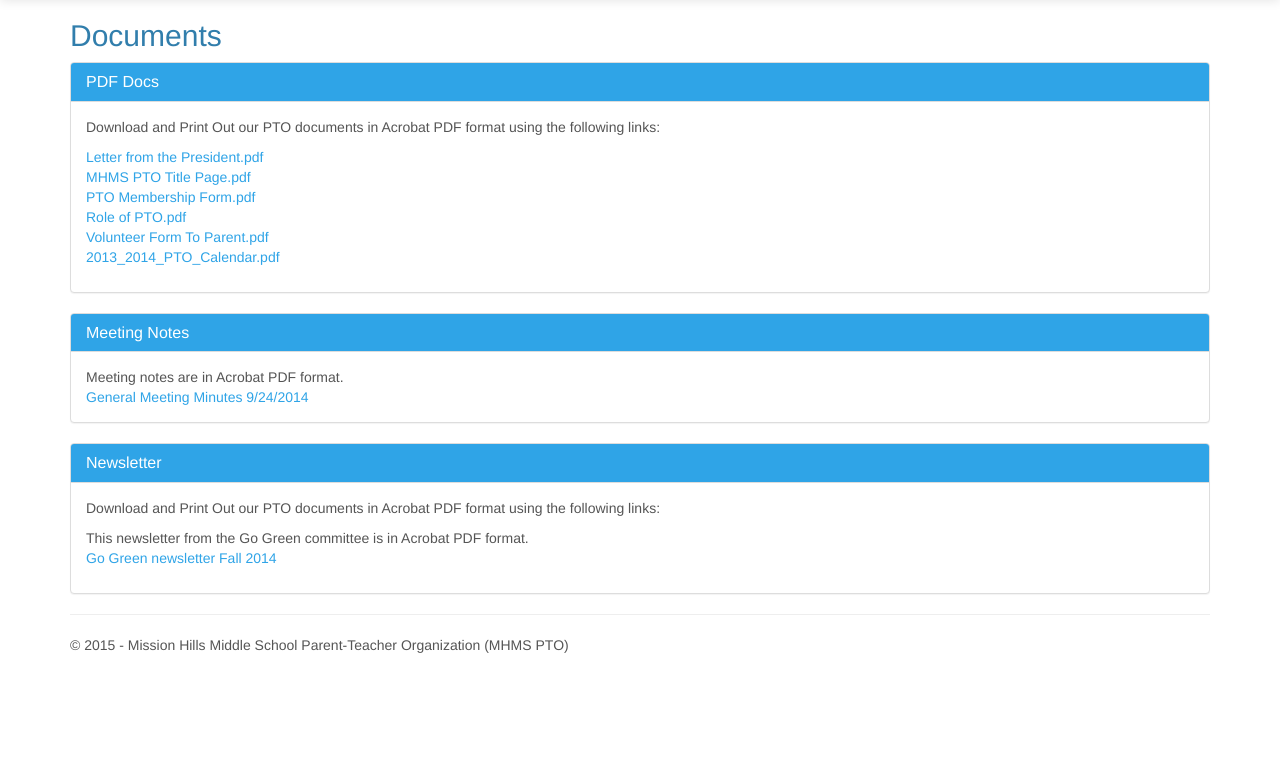
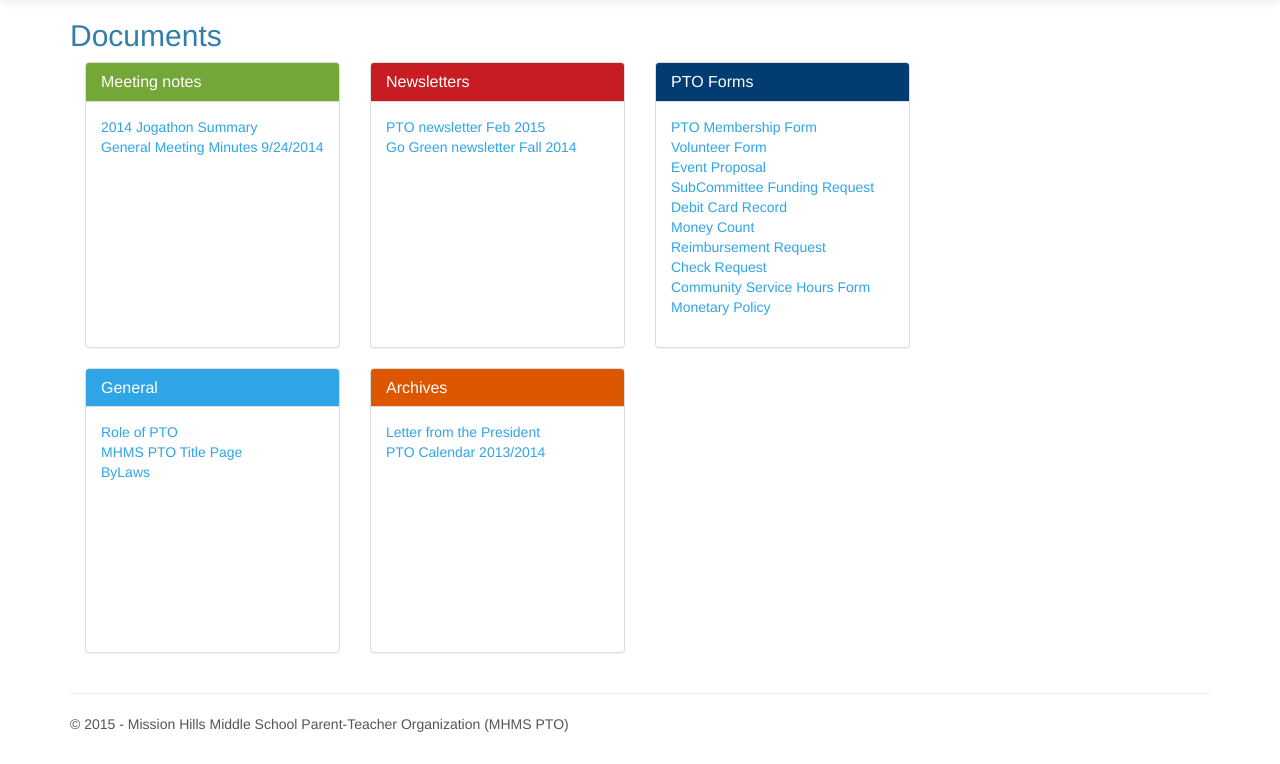
Before and after one commit to cpbyang/mhmspto, an ASP.NET MVC app: page /Home/Documents in a window 1280 px wide. Shown: the part 51-815 px from the top of the page. Before the commit the page ends 704 px from the top, so only its background shows below. Run offline with ASP.NET Core 8 and stand-ins for ASP.NET MVC 5, Linux system fonts and the light colour scheme; the project's own start-up code is not run, and a stand-in starts its controllers and pages; some libraries are stand-ins or nearby versions.

Commit message:
updates 20150217

```diff
--- a/BootstrapMVC/Views/Home/Documents.cshtml
+++ b/BootstrapMVC/Views/Home/Documents.cshtml
@@ -1,21 +1,88 @@
-
 @{
     ViewBag.Title = "Documents";
 }
 <h2>@ViewBag.Title</h2>
+<div class="col-xs-12 col-sm-6 col-md-3">
+    <div class="panel panel-success">
+        <div class="panel-heading">
+            <h3 class="panel-title">Meeting notes</h3>
+        </div>
+        <div class="panel-body" style="height: 245px;">
+            @*<a href="../content/documents/General_Meeting_Minutes_20140924.pdf" target="_blank">General Meeting Minutes 1/28/2015</a> (coming soon)<br />*@
+            <a href="../content/documents/2014JogathonSummary.pdf" target="_blank">2014 Jogathon Summary</a><br />
+            <a href="../content/documents/General_Meeting_Minutes_20140924.pdf" target="_blank">General Meeting Minutes 9/24/2014</a><br />
+        </div>
+    </div>
+</div>
+<div class="col-xs-12 col-sm-6 col-md-3">
+    <div class="panel panel-danger">
+        <div class="panel-heading">
+            <h3 class="panel-title">Newsletters</h3>
+        </div>
+        <div class="panel-body" style="height: 245px;">
+            <a href="../content/documents/PTONewsletterFeb2015.pdf" target="_blank">PTO newsletter Feb 2015</a><br />
+            <a href="../content/documents/Go_Green_newsletter_2014_Fall_final.pdf" target="_blank">Go Green newsletter Fall 2014</a><br />
+        </div>
+    </div>
+</div>
+<div class="col-xs-12 col-sm-6 col-md-3">
+    <div class="panel panel-info">
+        <div class="panel-heading">
+            <h3 class="panel-title">PTO Forms</h3>
+        </div>
+        <div class="panel-body" style="height: 245px;">
+            <a href="../content/documents/PTO_Membership_Form.pdf" target="_blank">PTO Membership Form</a><br />
+            <a href="../content/documents/Volunteer_Form_To_Parent.pdf" target="_blank">Volunteer Form</a><br />
+            <a href="../content/documents/EventProposal.pdf" target="_blank">Event Proposal</a><br />
+            <a href="../content/documents/SubCommitteeFundingRequest.pdf" target="_blank">SubCommittee Funding Request</a><br />
+            <a href="../content/documents/DebitCardRecord.pdf" target="_blank">Debit Card Record</a><br />
+            <a href="../content/documents/MoneyCount.pdf" target="_blank">Money Count</a><br />
+            <a href="../content/documents/ReimbursementRequest.pdf" target="_blank">Reimbursement Request</a><br />
+            <a href="../content/documents/CheckRequest.pdf" target="_blank">Check Request</a><br />
+            <a href="../content/documents/CommunitySerivceHoursForm.pdf" target="_blank">Community Service Hours Form</a><br />
+            <a href="../content/documents/MonetaryPolicies.pdf" target="_blank">Monetary Policy</a>
+        </div>
+    </div>
+</div>
+<br style="clear: both;" />
+<div class="col-xs-12 col-sm-6 col-md-3">
     <div class="panel panel-primary">
+        <div class="panel-heading">
+            <h3 class="panel-title">General</h3>
+        </div>
+        <div class="panel-body" style="height: 245px;">
+            <a href="../content/documents/Role_of_PTO.pdf" target="_blank">Role of PTO</a><br />
+            <a href="../content/documents/MHMS_PTO_Title_Page.pdf" target="_blank">MHMS PTO Title Page</a><br />
+            <a href="../content/documents/ByLaws.pdf" target="_blank">ByLaws</a><br />
+        </div>
+    </div>
+</div>
+<div class="col-xs-12 col-sm-6 col-md-3">
+    <div class="panel panel-warning">
+        <div class="panel-heading">
+            <h3 class="panel-title">Archives</h3>
+        </div>
+        <div class="panel-body" style="height: 245px;">
+            <a href="../content/documents/Letter_from_the_President.pdf" target="_blank">Letter from the President</a><br />
+            <a href="../content/documents/2013_2014_PTO_Calendar.pdf" target="_blank">PTO Calendar 2013/2014</a>
+        </div>
+    </div>
+</div>
+<br style="clear: both;" />
+
+@*<div class="panel panel-primary">
         <div class="panel-heading">
             <h3 class="panel-title">PDF Docs</h3>
         </div>
         <div class="panel-body">
             <p>Download and Print Out our PTO documents in Acrobat PDF format using the following links:</p>
             <p>
-            <a href="../content/documents/Letter_from_the_President.pdf" target="_blank">Letter from the President.pdf</a><br />
-            <a href="../content/documents/MHMS_PTO_Title_Page.pdf" target="_blank">MHMS PTO Title Page.pdf</a><br />
-            <a href="../content/documents/PTO_Membership_Form.pdf" target="_blank">PTO Membership Form.pdf</a><br />
-            <a href="../content/documents/Role_of_PTO.pdf" target="_blank">Role of PTO.pdf</a><br />
-            <a href="../content/documents/Volunteer_Form_To_Parent.pdf" target="_blank">Volunteer Form To Parent.pdf</a><br />
-            <a href="../content/documents/2013_2014_PTO_Calendar.pdf" target="_blank">2013_2014_PTO_Calendar.pdf</a>
+
+
+
+
+
+
             </p>
         </div>
     </div>
@@ -26,7 +93,7 @@
         </div>
         <div class="panel-body">
             Meeting notes are in Acrobat PDF format.<br />
-        <a href="../content/documents/General_Meeting_Minutes_20140924.pdf" target="_blank">General Meeting Minutes 9/24/2014</a>
+
         </div>
     </div>
 
@@ -38,7 +105,7 @@
             <p>Download and Print Out our PTO documents in Acrobat PDF format using the following links:</p>
             <p>
                 This newsletter from the Go Green committee is in Acrobat PDF format.<br />
-            <a href="../content/documents/Go_Green_newsletter_2014_Fall_final.pdf" target="_blank">Go Green newsletter Fall 2014</a>
+
             </p>
         </div>
-</div>
+    </div>*@
```
Also changed, not shown: BootstrapMVC/Views/Home/Committees.cshtml (+5 -4 lines), BootstrapMVC/Views/Home/Events.cshtml (+7 -2 lines), BootstrapMVC/Views/Home/Index.cshtml (+7 -4 lines), 7 other files. Lines whose indentation alone changed are shown as unchanged.
